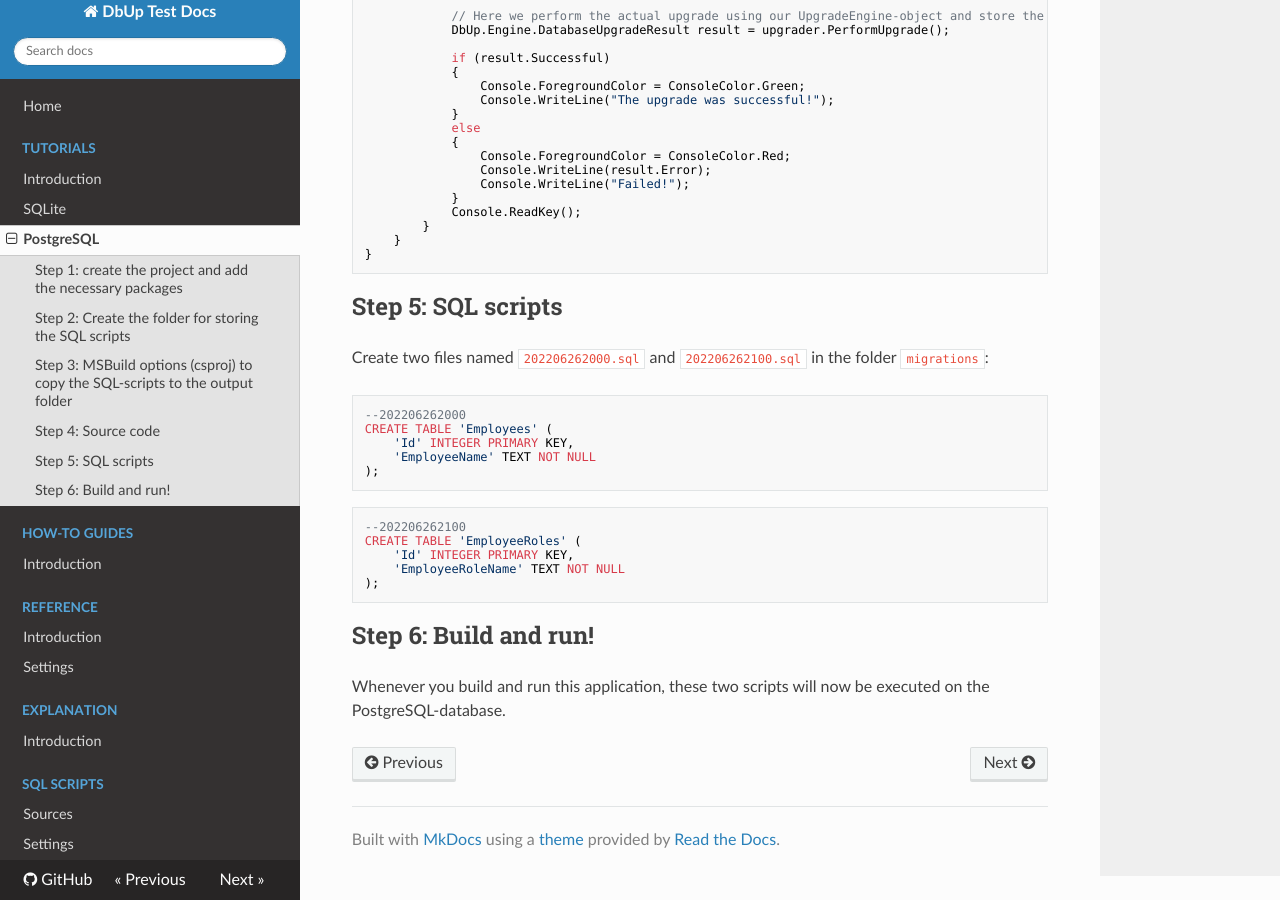
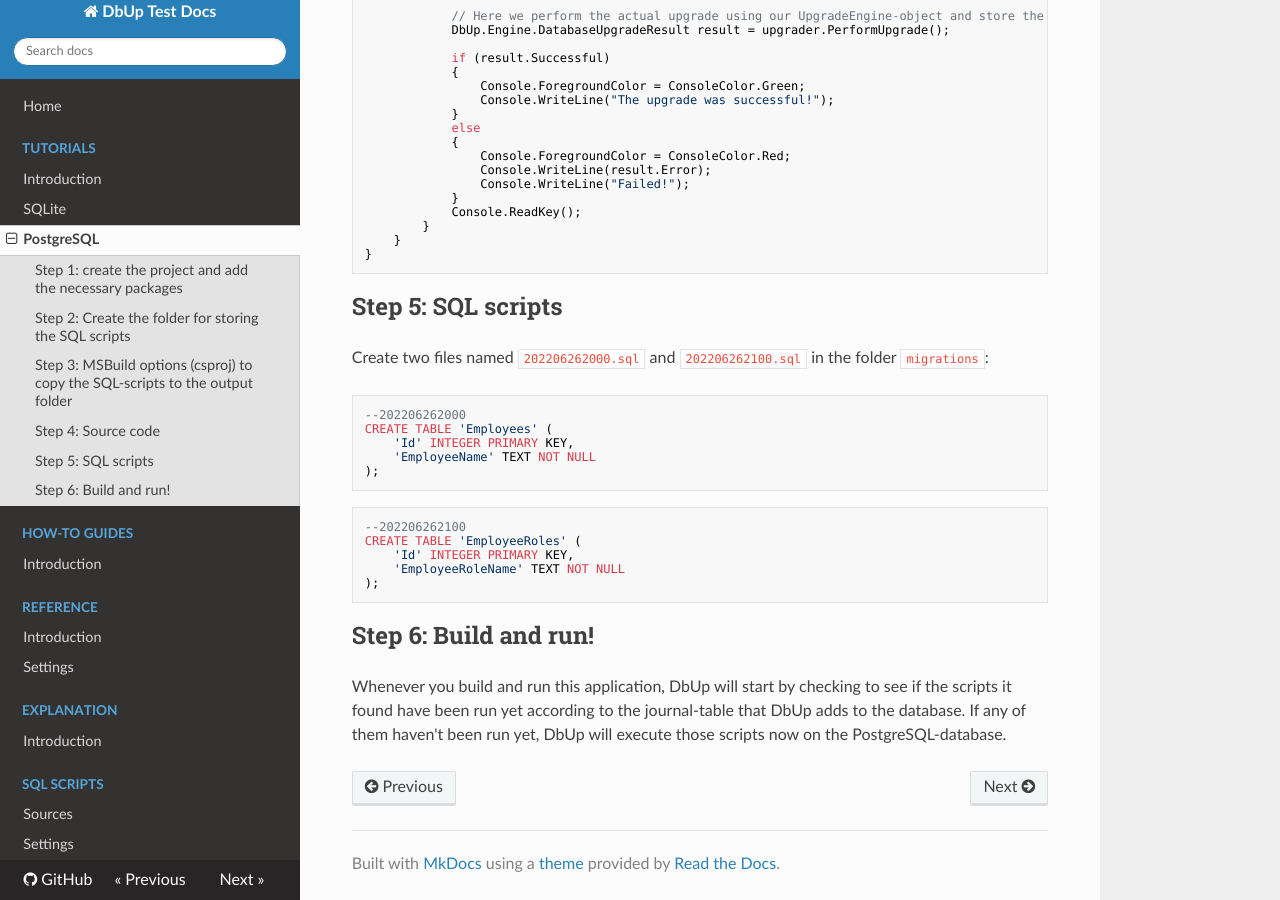
Before and after one commit to flatrick/dbup_test, an MkDocs documentation site: the page built from docs/tutorial_postgresql.md, in a window 1280 px wide and 900 px high, scrolled down 1321 px. Built offline with MkDocs 1.6.1, drawn with Linux system fonts in a browser that asks for light colours; nearby versions of some CDN libraries.

Commit message:
added info about DbUp's journal

```diff
--- a/docs/tutorial_postgresql.md
+++ b/docs/tutorial_postgresql.md
@@ -97,4 +97,5 @@ CREATE TABLE 'EmployeeRoles' (
 
 ## Step 6: Build and run!
 
-Whenever you build and run this application, these two scripts will now be executed on the PostgreSQL-database.
+Whenever you build and run this application, DbUp will start by checking to see if the scripts it found have been run yet according to the journal-table that DbUp adds to the database.
+If any of them haven't been run yet, DbUp will execute those scripts now on the PostgreSQL-database.
```
Also changed, not shown: docs/tutorial_sqlite.md (+1 -0 lines).
